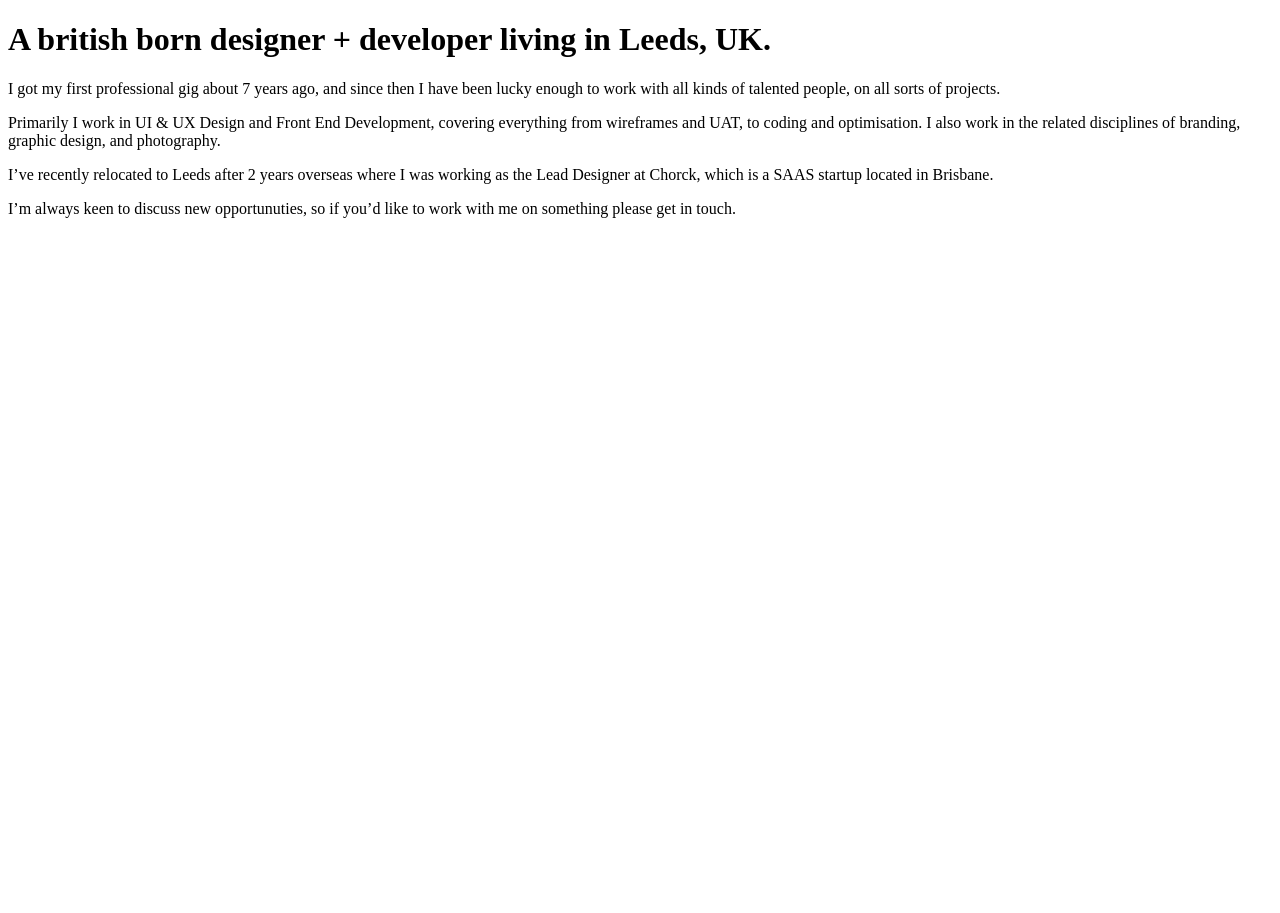
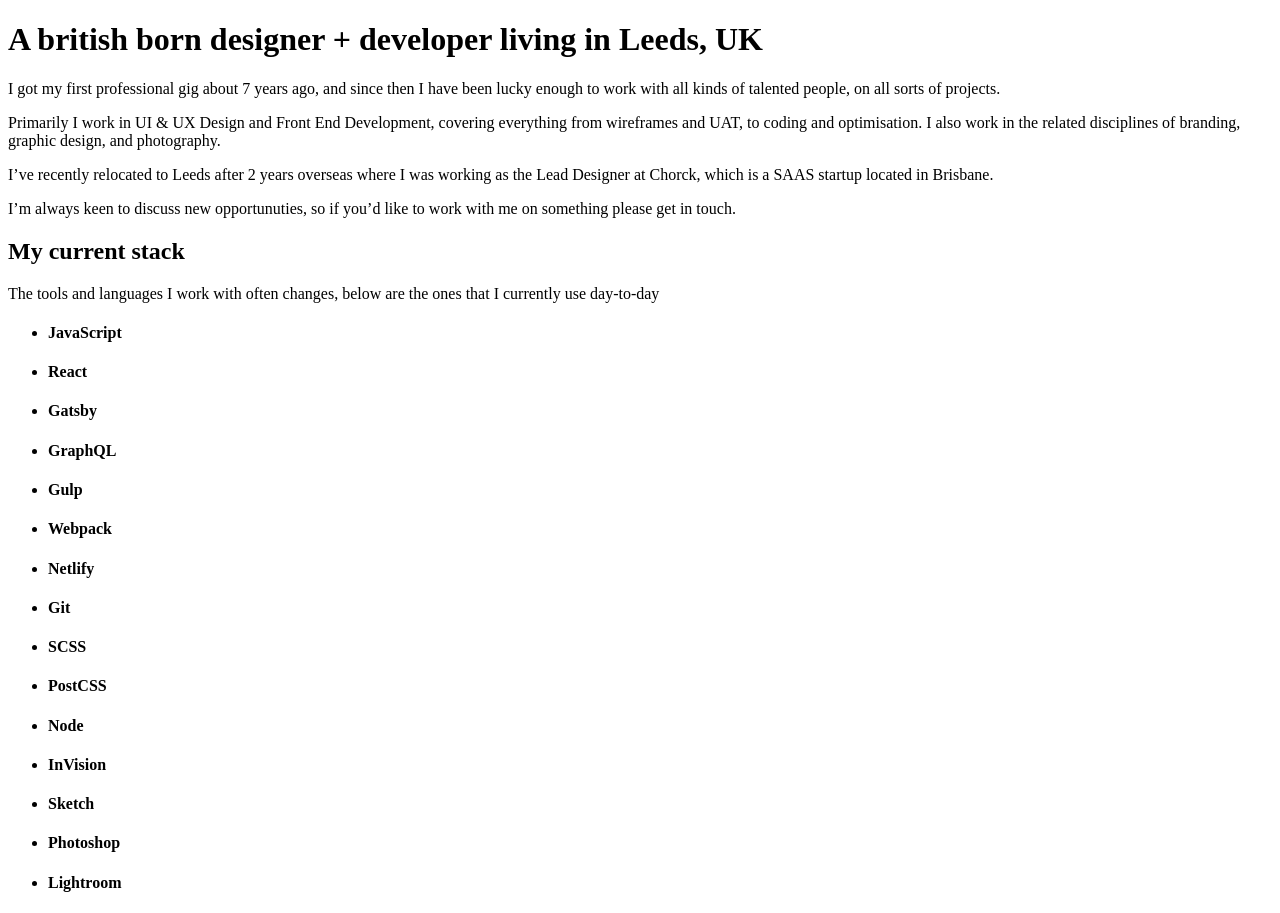
Before and after one commit to ianmilliken/portfolio, a Gatsby site: page /about in a window 1280 px wide. Before the commit the page ends 800 px from the top, so only its background shows below. Built offline with nearby package versions, Linux system fonts and the light colour scheme; Gatsby itself is replaced by a stand-in of ours.

Commit message:
Get about content from .MD file

```diff
--- /dev/null
+++ b/content/about/index.md
@@ -0,0 +1,29 @@
+---
+title: "A british born designer + developer living in Leeds, UK"
+skill_title: "My current stack"
+skill_intro: "The tools and languages I work with often changes, below are the ones that I currently use day-to-day"
+skills:
+  - JavaScript
+  - React
+  - Gatsby
+  - GraphQL
+  - Gulp
+  - Webpack
+  - Netlify
+  - Git
+  - SCSS
+  - PostCSS
+  - Node
+  - InVision
+  - Sketch
+  - Photoshop
+  - Lightroom
+---
+
+I got my first professional gig about 7 years ago, and since then I have been lucky enough to work with all kinds of talented people, on all sorts of projects.
+
+Primarily I work in UI & UX Design and Front End Development, covering everything from wireframes and UAT, to coding and optimisation. I also work in the related disciplines of branding, graphic design, and photography.
+
+I’ve recently relocated to Leeds after 2 years overseas where I was working as the Lead Designer at Chorck, which is a SAAS startup located in Brisbane.
+
+I’m always keen to discuss new opportunuties, so if you’d like to work with me on something please get in touch.
--- a/data/SiteConfig.js
+++ b/data/SiteConfig.js
@@ -1,6 +1,7 @@
 module.exports = {
   blogPostDir: "sample-posts", // The name of directory that contains your posts.
   workDir: "work",
+  aboutDir: "about",
   siteTitle: "Ian Milliken – User Interface Design, User Experience Design, Front End Development, Branding", // Site title.
   siteTitleAlt: "Ian Milliken – User Interface Design, User Experience Design, Front End Development, Branding", // Alternative site title for SEO.
   siteLogo: "/logos/logo-1024.png", // Logo used for SEO and manifest.
--- a/gatsby-config.js
+++ b/gatsby-config.js
@@ -31,6 +31,13 @@
       options: {
         name: "work",
         path: `${__dirname}/content/${config.workDir}`
+      }
+    },
+    {
+      resolve: "gatsby-source-filesystem",
+      options: {
+        name: "about",
+        path: `${__dirname}/content/${config.aboutDir}`
       }
     },
     {
--- a/gatsby-node.js
+++ b/gatsby-node.js
@@ -80,6 +80,7 @@
             categorySet.add(edge.node.frontmatter.category);
           }
 
+          if (edge.node.fields.name !== "about") {
             createPage({
               path: edge.node.fields.slug,
               component: postPage,
@@ -87,6 +88,7 @@
                 slug: edge.node.fields.slug
               }
             });
+          }
         });
 
         const tagList = Array.from(tagSet);
--- a/src/components/About/About.jsx
+++ b/src/components/About/About.jsx
@@ -1,29 +1,48 @@
-import React, { Component } from "react";
-import "./About.css";
+import React, { Component } from "react"
+import "./About.css"
 
 class About extends Component {
+	constructor(props) {
+		super(props)
+	}
+	getPostList() {
+	    const postList = []
+	    this.props.data.forEach(edge => {
+	    	postList.push({
+	        	title: edge.node.frontmatter.title,
+	        	html: edge.node.html,
+	        	skill_title: edge.node.frontmatter.skill_title,
+	        	skill_intro: edge.node.frontmatter.skill_intro,
+	        	skills: edge.node.frontmatter.skills
+	        })
+	    })
+	    return postList
+	}
+
 	render() {
+		const postList = this.getPostList()
 	  	return (
 	  		<div className="container">
 		  		<div className="banner">
-			<h1 className="header-offset">
-	          A british born designer + developer living in Leeds, UK.
-	        </h1>
-	        <p>
-	        	I got my first professional gig about 7 years ago, and since then I have been lucky enough to work with all kinds of talented people, on all sorts of projects.
-	    	</p>
-	    	<p>
-				Primarily I work in UI & UX Design and Front End Development, covering everything from wireframes and UAT, to coding and optimisation. I also work in the related disciplines of branding, graphic design, and photography.
-	    	</p>
-			<p>
-				I’ve recently relocated to Leeds after 2 years overseas where I was working as the Lead Designer at Chorck, which is a SAAS startup located in Brisbane.
-			</p>
-			<p>
-				I’m always keen to discuss new opportunuties, so if you’d like to work with me on something please get in touch.
-			</p>
+					<p>{this.props.skills}</p>
+					{ postList.map(post => (
+						<div className="banner">
+							<h1 className="header-offset">{post.title}</h1>
+							<div dangerouslySetInnerHTML={{ __html: post.html }}></div>
+							<h2>{post.skill_title}</h2>
+							<p>{post.skill_intro}</p>
+							<ul className="list">
+								{ post.skills.map(skill => (
+									<li key={skill} className="item">
+										<h4 className="item__title">{skill}</h4>
+									</li>
+								))}
+							</ul>
+						</div>
+					))}
 				</div>
 			</div>
-    );
+		)
 	}
 }
 
--- a/src/pages/about.jsx
+++ b/src/pages/about.jsx
@@ -5,13 +5,34 @@
 
 class AboutPage extends Component {
   render() {
+  	const postEdges = this.props.data.allMarkdownRemark.edges;
     return (
       <div>
         <Helmet title={`About | ${config.siteTitle}`} />
-        <About />
+        <About data={postEdges} />
       </div>
     );
   }
 }
 
 export default AboutPage;
+
+export const aboutPageQuery = graphql`
+  query AboutQuery {
+    allMarkdownRemark(
+      filter: { fields: { name: { eq: "about" } } }
+    ) {
+      edges {
+        node {
+          frontmatter {
+            title
+            skill_title
+            skill_intro
+            skills
+          }
+          html
+        }
+      }
+    }
+  }
+`;
```
Lines whose indentation alone changed are shown as unchanged.
